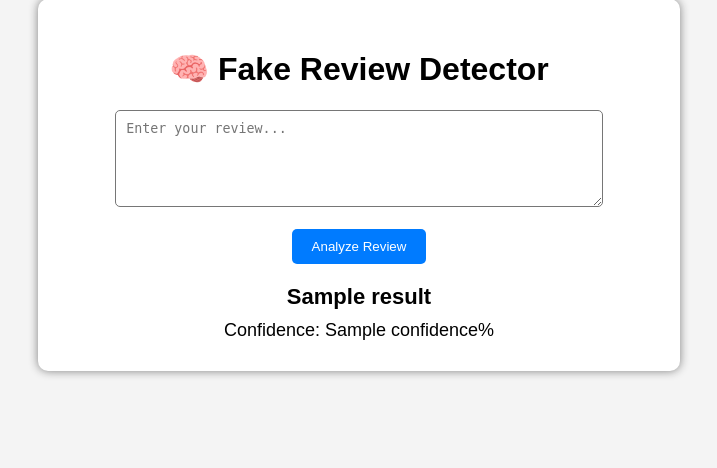
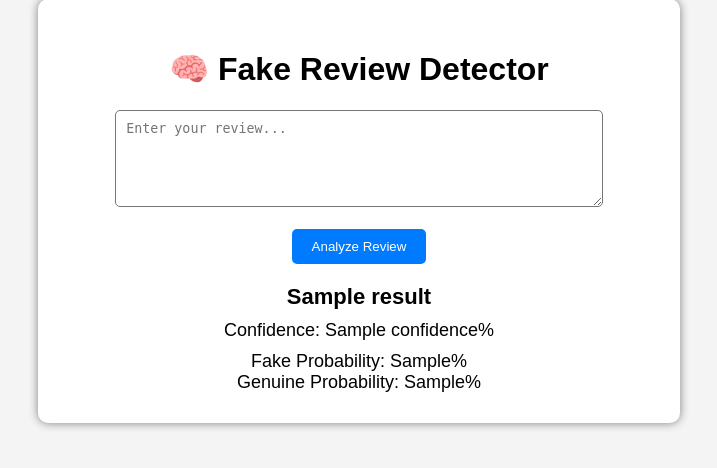
Before and after one commit to m-disha1103/fake-review-detection, a Flask app: template app/templates/index.html in a window 1280 px wide. Shown: the part 114-582 px from the top of the page, without its empty margins (281-998 px from the left). Run offline with Flask 3, Linux system fonts and the light colour scheme; the template is opened without the code that fills it: most values are stand-ins (such as "Sample title", 1, 10 or a date in 2020).

Commit message:
Fixed confidence error

```diff
--- a/app/app.py
+++ b/app/app.py
@@ -14,6 +14,9 @@ except Exception as e:
 @app.route('/', methods=['GET', 'POST'])
 def home():
     result = ""
+    confidence = 0
+    fake_prob = 0
+    real_prob = 0
 
     if request.method == 'POST':
         review = request.form['review']
@@ -21,20 +24,25 @@ def home():
         try:
             vec = vectorizer.transform([review])
             prediction = model.predict(vec)[0]
-            prob = model.predict_proba(vec)[0]
 
-            confidence = max(prob) * 100
+            if hasattr(model, "predict_proba"):
+                prob = model.predict_proba(vec)[0]
+                confidence = max(prob) * 100
+                fake_prob = prob[1] * 100
+                real_prob = prob[0] * 100
 
-            if prediction == 1:
-                result = "❌ Fake Review"
-            else:
-                result = "✅ Genuine Review"
+            result = "❌ Fake Review" if prediction == 1 else "✅ Genuine Review"
 
         except Exception as e:
             result = "Error: " + str(e)
-            confidence = 0
 
-    return render_template('index.html', result=result, confidence=round(confidence, 2))
+    return render_template(
+        'index.html',
+        result=result,
+        confidence=round(confidence, 2),
+        fake_prob=round(fake_prob, 2),
+        real_prob=round(real_prob, 2)
+    )
 
 import os
 
--- a/app/templates/index.html
+++ b/app/templates/index.html
@@ -113,6 +113,11 @@
     {% if result %}
         <div class="result">{{ result }}</div>
         <div class="confidence">Confidence: {{ confidence }}%</div>
+
+        <div class="confidence">
+            Fake Probability: {{ fake_prob }}% <br>
+            Genuine Probability: {{ real_prob }}%
+        </div>
     {% endif %}
 </div>
 
```
Also changed, not shown: 3 other files.
